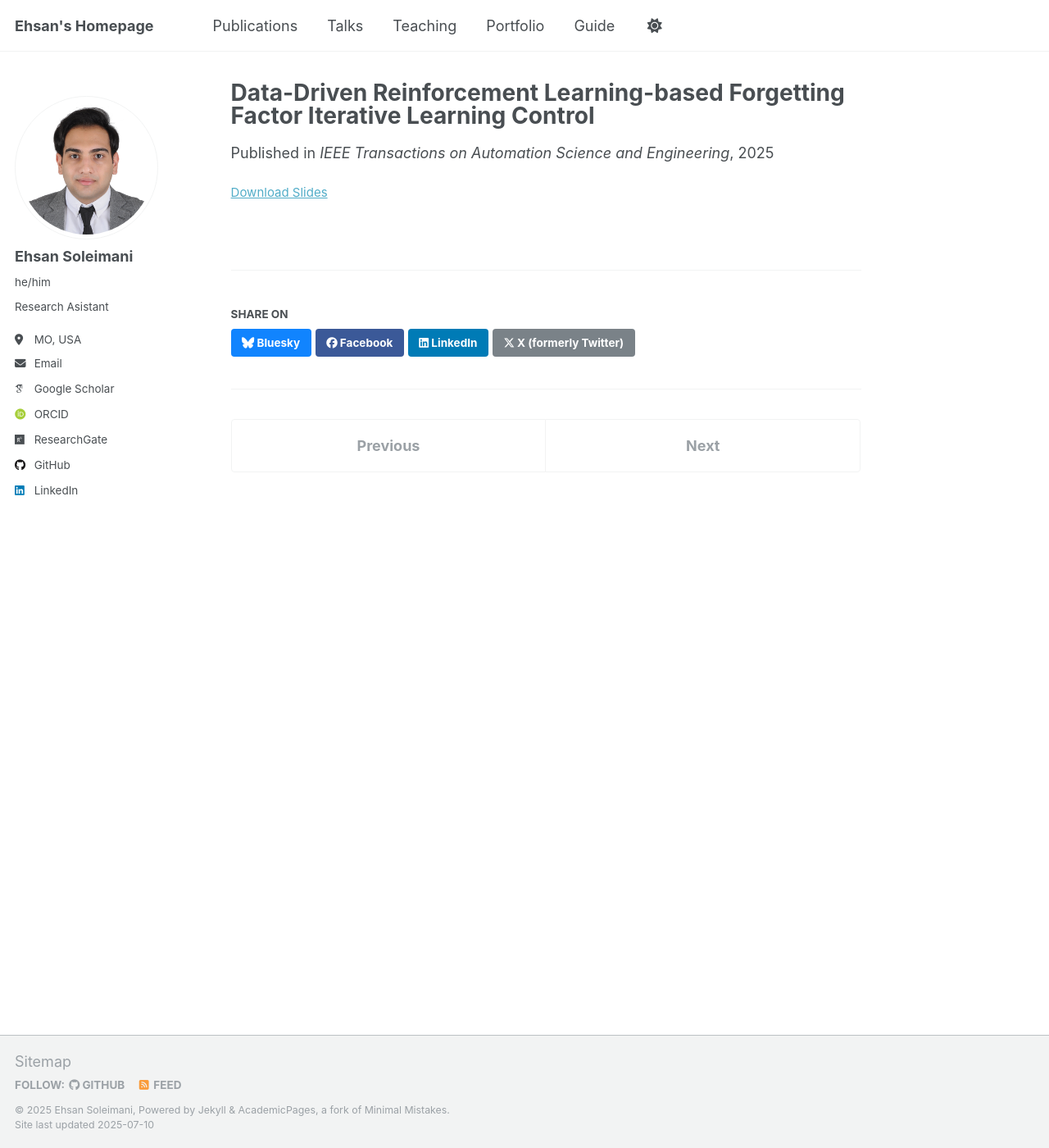
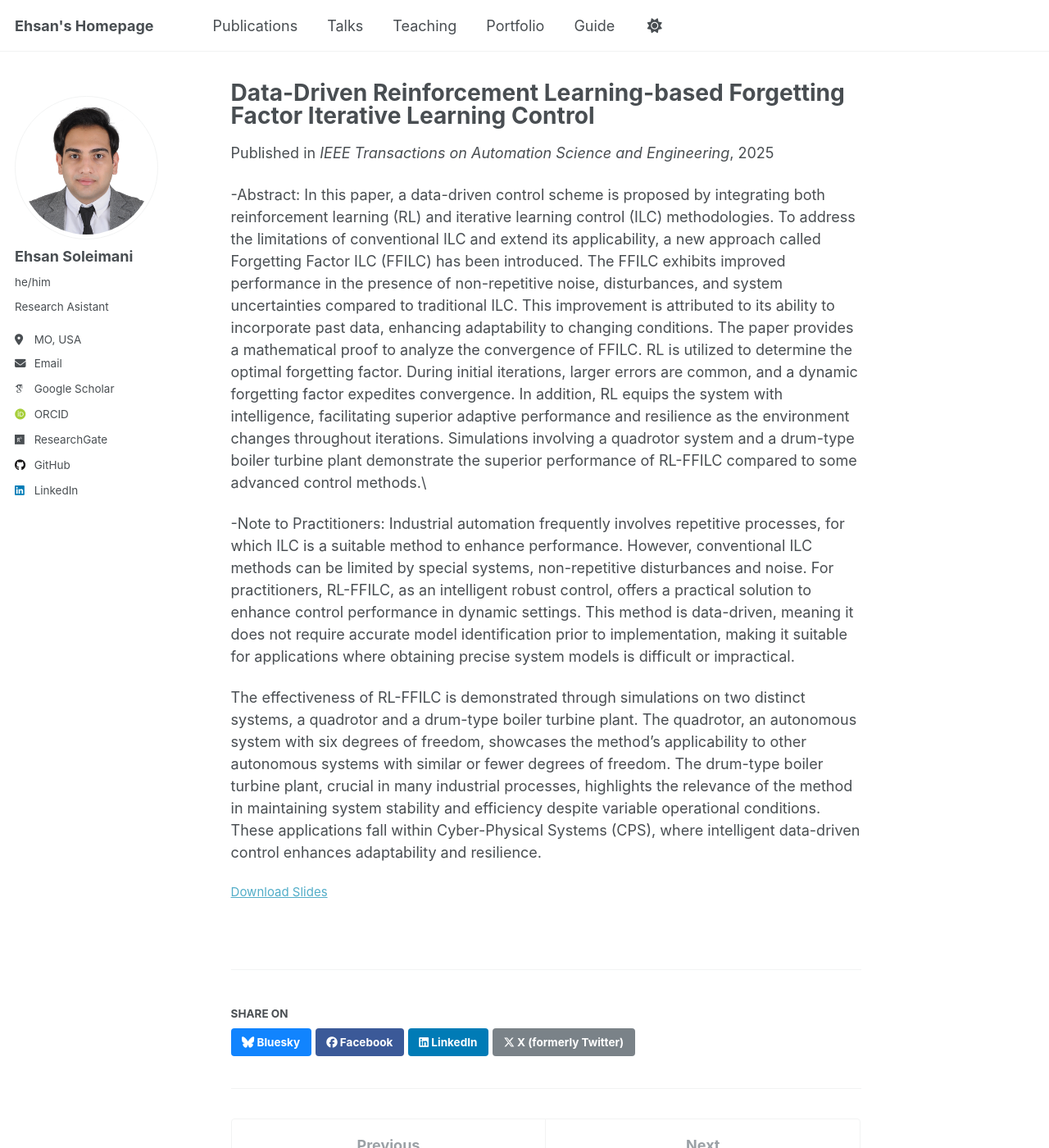
Before and after one commit to EhsanSoleimani1998/EhsanSoleimani1998.github.io, a Jekyll site: the page built from _publications/2009-10-01-paper-title-number-1.md, in a window 1280 px wide and 1400 px high. Shown: the whole window at 82% size. Built offline with Jekyll 4.4.1, drawn with Linux system fonts in a browser that asks for light colours; some web fonts are replaced; a script that is not in the unit is left out.

Commit message:
Update 2009-10-01-paper-title-number-1.md

```diff
--- a/_publications/2009-10-01-paper-title-number-1.md
+++ b/_publications/2009-10-01-paper-title-number-1.md
@@ -11,3 +11,14 @@ paperurl: "https://ieeexplore.ieee.org/abstract/document/10879362"
 bibtexurl:
 citation:
 ---
+
+
+-Abstract:
+In this paper, a data-driven control scheme is proposed by integrating both reinforcement learning (RL) and iterative learning control (ILC) methodologies. To address the limitations of conventional ILC and extend its applicability, a new approach called Forgetting Factor ILC (FFILC) has been introduced. The FFILC exhibits improved performance in the presence of non-repetitive noise, disturbances, and system uncertainties compared to traditional ILC.
+This improvement is attributed to its ability to incorporate past data, enhancing adaptability to changing conditions. The paper provides a mathematical proof to analyze the convergence of FFILC. RL is utilized to determine the optimal forgetting factor. During initial iterations, larger errors are common, and a dynamic forgetting factor expedites convergence. In addition, RL equips the system with intelligence, facilitating superior adaptive performance and resilience as the environment changes throughout iterations. Simulations involving a quadrotor system and a drum-type boiler turbine plant demonstrate the superior performance of RL-FFILC compared to some advanced control methods.\\
+
+
+-Note to Practitioners:
+Industrial automation frequently involves repetitive processes, for which ILC is a suitable method to enhance performance. However, conventional ILC methods can be limited by special systems, non-repetitive disturbances and noise. For practitioners, RL-FFILC, as an intelligent robust control, offers a practical solution to enhance control performance in dynamic settings. This method is data-driven, meaning it does not require accurate model identification prior to implementation, making it suitable for applications where obtaining precise system models is difficult or impractical.
+
+The effectiveness of RL-FFILC is demonstrated through simulations on two distinct systems, a quadrotor and a drum-type boiler turbine plant. The quadrotor, an autonomous system with six degrees of freedom, showcases the method's applicability to other autonomous systems with similar or fewer degrees of freedom. The drum-type boiler turbine plant, crucial in many industrial processes, highlights the relevance of the method in maintaining system stability and efficiency despite variable operational conditions. These applications fall within Cyber-Physical Systems (CPS), where intelligent data-driven control enhances adaptability and resilience.
```
